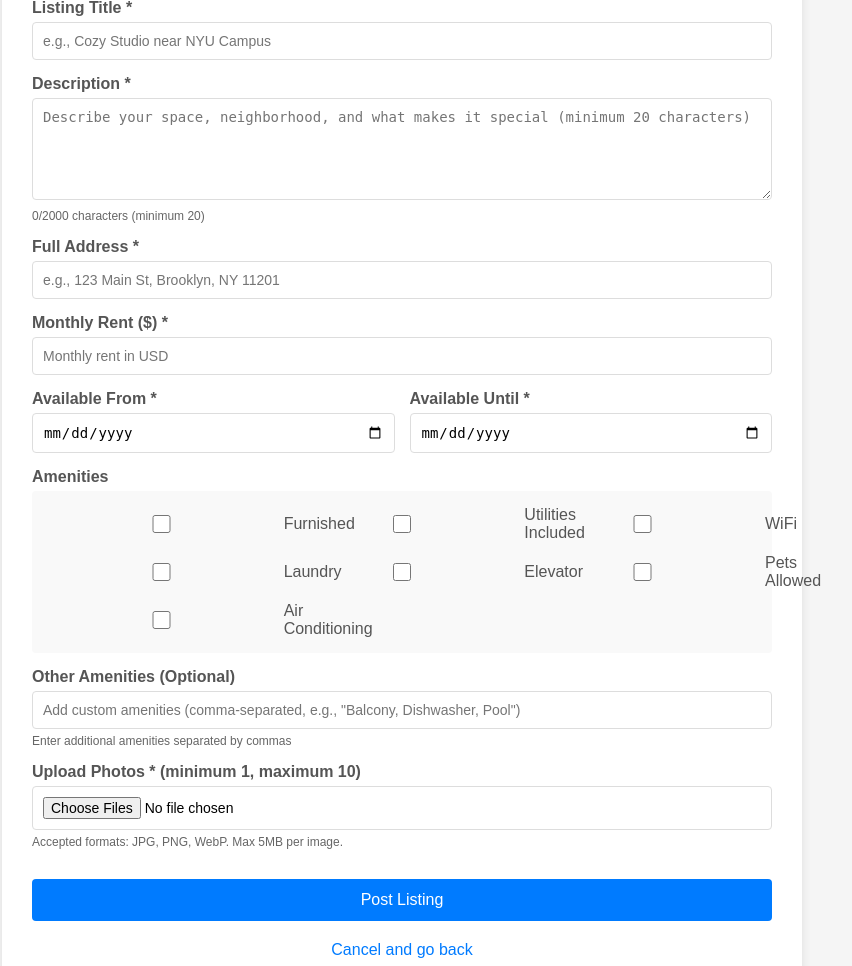
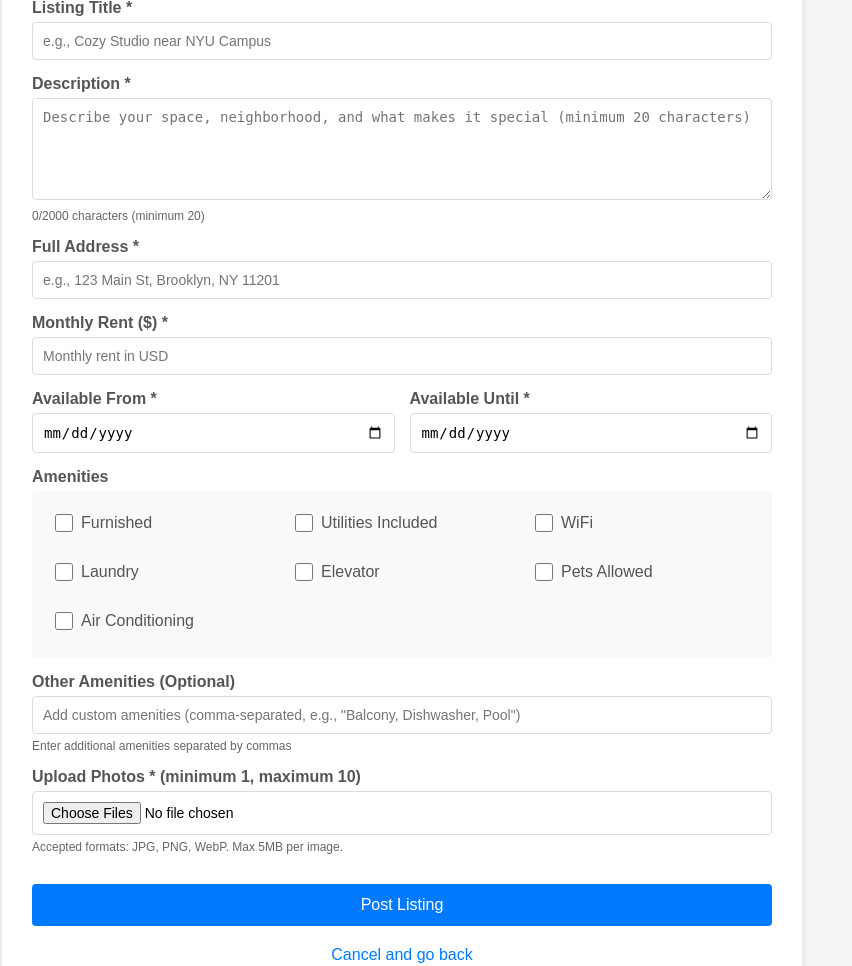
Before and after one commit to gcivil-nyu-org/team5-wed-fall25, a Django app: page /listings/create/ in a window 1280 px wide. Shown: the part 211-1177 px from the top of the page, without its empty margins (238-1090 px from the left). Run offline with Django 5.2, Linux system fonts and the light colour scheme; a user stored in the database is signed in.

Commit message:
fixed amenities

```diff
--- a/listings/templates/listings/create_listing.html
+++ b/listings/templates/listings/create_listing.html
@@ -101,17 +101,15 @@
     </div>
   </div>
 
-  <!-- Amenities -->
+  <!-- Amenities - FIXED VERSION -->
   <div class="form-group">
     <label>{{ form.amenities.label }}</label>
     <div class="amenities-grid">
       {% for checkbox in form.amenities %}
-      <div class="amenity-item">
+      <label class="amenity-item">
         {{ checkbox.tag }}
-        <label for="{{ checkbox.id_for_label }}" class="amenity-label">
-          {{ checkbox.choice_label }}
-        </label>
-      </div>
+        <span class="amenity-label">{{ checkbox.choice_label }}</span>
+      </label>
       {% endfor %}
     </div>
     {% if form.amenities.errors %}
@@ -173,11 +171,11 @@
     box-shadow: 0 0 0 3px rgba(0, 123, 255, 0.1);
   }
 
-  /* Amenities Grid - Fixed */
+  /* Amenities Grid - FIXED */
   .amenities-grid {
     display: grid;
     grid-template-columns: repeat(auto-fit, minmax(200px, 1fr));
-    gap: 12px;
+    gap: 10px;
     padding: 15px;
     background: #f9f9f9;
     border-radius: 4px;
@@ -187,15 +185,22 @@
     display: flex;
     align-items: center;
     gap: 8px;
-    min-width: 0; /* Allow flex items to shrink */
+    cursor: pointer;
+    padding: 8px;
+    border-radius: 4px;
+    transition: background-color 0.2s;
   }
 
-  .amenity-checkbox {
+  .amenity-item:hover {
+    background-color: #e9ecef;
+  }
+
+  .amenity-item input[type="checkbox"] {
     width: 18px;
     height: 18px;
+    margin: 0;
     cursor: pointer;
     flex-shrink: 0;
-    margin: 0;
   }
 
   .amenity-label {
@@ -203,8 +208,6 @@
     font-weight: normal;
     cursor: pointer;
     user-select: none;
-    word-wrap: break-word;
-    overflow-wrap: break-word;
   }
 
   /* Image Preview Styles */
@@ -256,13 +259,6 @@
       grid-template-columns: 1fr;
     }
   }
-
-  @media (max-width: 480px) {
-    .amenities-grid {
-      padding: 10px;
-      gap: 10px;
-    }
-  }
 </style>
 
 <script>
@@ -293,7 +289,6 @@
   imageInput.addEventListener('change', function(e) {
     const files = Array.from(e.target.files);
 
-    // Validate number of files
     if (files.length < 1) {
       alert('Please select at least 1 image.');
       return;
@@ -304,25 +299,19 @@
       return;
     }
 
-    // Store files
     selectedFiles = files;
 
-    // Update count
     imageCountDiv.textContent = `${files.length} image(s) selected`;
     imageCountDiv.style.color = files.length >= 1 && files.length <= 10 ? '#28a745' : '#dc3545';
 
-    // Clear previous previews
     imagePreview.innerHTML = '';
 
-    // Create previews
     files.forEach((file, index) => {
-      // Validate file type
       if (!file.type.startsWith('image/')) {
         alert(`${file.name} is not a valid image file.`);
         return;
       }
 
-      // Validate file size (5MB)
       if (file.size > 5 * 1024 * 1024) {
         alert(`${file.name} exceeds 5MB size limit.`);
         return;
@@ -342,20 +331,14 @@
     });
   });
 
-  // Remove image function
   function removeImage(index) {
     selectedFiles.splice(index, 1);
-
-    // Create new FileList
     const dataTransfer = new DataTransfer();
     selectedFiles.forEach(file => dataTransfer.items.add(file));
     imageInput.files = dataTransfer.files;
-
-    // Trigger change event to update preview
     imageInput.dispatchEvent(new Event('change'));
   }
 
-  // Form validation before submit
   document.getElementById('listingForm').addEventListener('submit', function(e) {
     const files = imageInput.files;
 
@@ -371,7 +354,6 @@
       return false;
     }
 
-    // Disable submit button to prevent double submission
     document.getElementById('submitBtn').disabled = true;
     document.getElementById('submitBtn').textContent = 'Posting...';
   });
```
